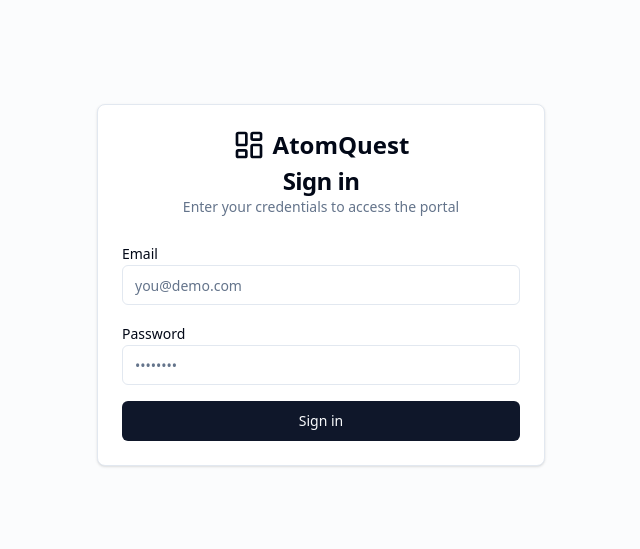
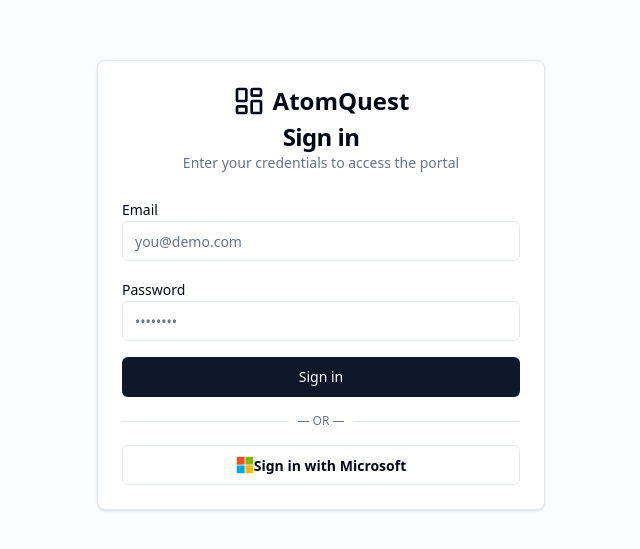
Before and after one commit to vikki-111/goalpilot, a React (Vite) app: page /login in a window 1280 px wide. Shown: the part 115-664 px from the top of the page, without its empty margins (319-959 px from the left). Built offline with nearby package versions, Linux system fonts and the light colour scheme; no server answers.

Commit message:
feat(auth): add microsoft sso button to login page

```diff
--- a/src/pages/auth/Login.tsx
+++ b/src/pages/auth/Login.tsx
@@ -19,14 +19,48 @@
 
 type LoginFormData = z.infer<typeof loginSchema>;
 
+function MicrosoftIcon() {
+  return (
+    <svg width="18" height="18" viewBox="0 0 23 23" fill="none" xmlns="http://www.w3.org/2000/svg">
+      <rect x="1" y="1" width="10" height="10" fill="#F25022" />
+      <rect x="12" y="1" width="10" height="10" fill="#7FBA00" />
+      <rect x="1" y="12" width="10" height="10" fill="#00A4EF" />
+      <rect x="12" y="12" width="10" height="10" fill="#FFB900" />
+    </svg>
+  );
+}
+
 export function Login() {
   const navigate = useNavigate();
   const { toast } = useToast();
   const [loading, setLoading] = useState(false);
+  const [azureLoading, setAzureLoading] = useState(false);
 
   const { register, handleSubmit, formState: { errors } } = useForm<LoginFormData>({
     resolver: zodResolver(loginSchema),
   });
+
+  const handleMicrosoftLogin = async () => {
+    setAzureLoading(true);
+    try {
+      const { error } = await supabase.auth.signInWithOAuth({
+        provider: 'azure',
+        options: {
+          scopes: 'email openid profile User.Read User.ReadBasic.All',
+          redirectTo: window.location.origin + '/auth/callback',
+        },
+      });
+      if (error) throw error;
+    } catch (err) {
+      const message = err instanceof Error ? err.message : 'Microsoft sign-in failed';
+      toast({
+        title: 'Sign-in failed',
+        description: message,
+        variant: 'destructive',
+      });
+      setAzureLoading(false);
+    }
+  };
 
   const onSubmit = async (data: LoginFormData) => {
     setLoading(true);
@@ -89,7 +123,7 @@
           <CardTitle>Sign in</CardTitle>
           <CardDescription>Enter your credentials to access the portal</CardDescription>
         </CardHeader>
-        <CardContent>
+        <CardContent className="space-y-4">
           <form onSubmit={handleSubmit(onSubmit)} className="space-y-4">
             <div className="space-y-2">
               <Label htmlFor="email">Email</Label>
@@ -121,6 +155,26 @@
               {loading ? 'Signing in...' : 'Sign in'}
             </Button>
           </form>
+
+          <div className="relative">
+            <div className="absolute inset-0 flex items-center">
+              <span className="w-full border-t" />
+            </div>
+            <div className="relative flex justify-center text-xs uppercase">
+              <span className="bg-card px-2 text-muted-foreground">— or —</span>
+            </div>
+          </div>
+
+          <Button
+            type="button"
+            variant="outline"
+            className="w-full border-[#2F2F2F] font-semibold text-[14px]"
+            onClick={handleMicrosoftLogin}
+            disabled={azureLoading}
+          >
+            <MicrosoftIcon />
+            {azureLoading ? 'Connecting...' : 'Sign in with Microsoft'}
+          </Button>
         </CardContent>
       </Card>
     </div>
```
